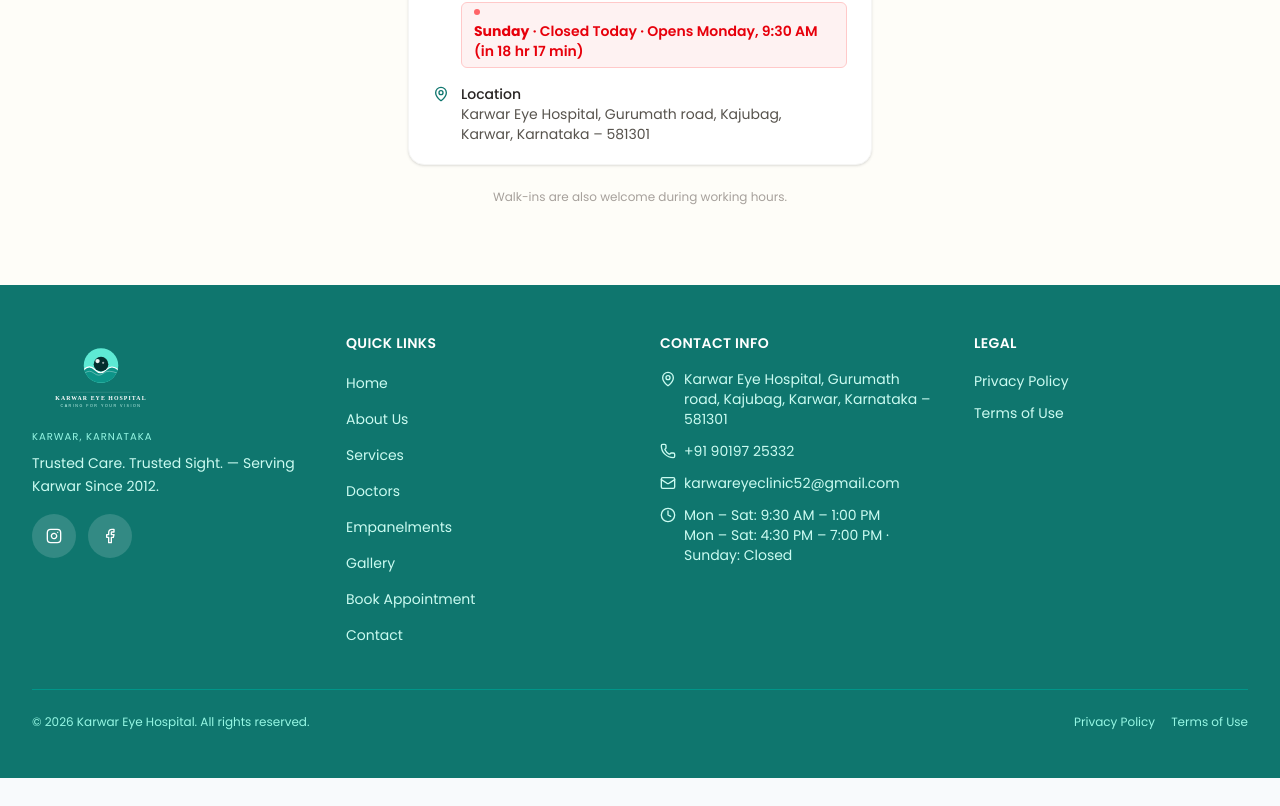
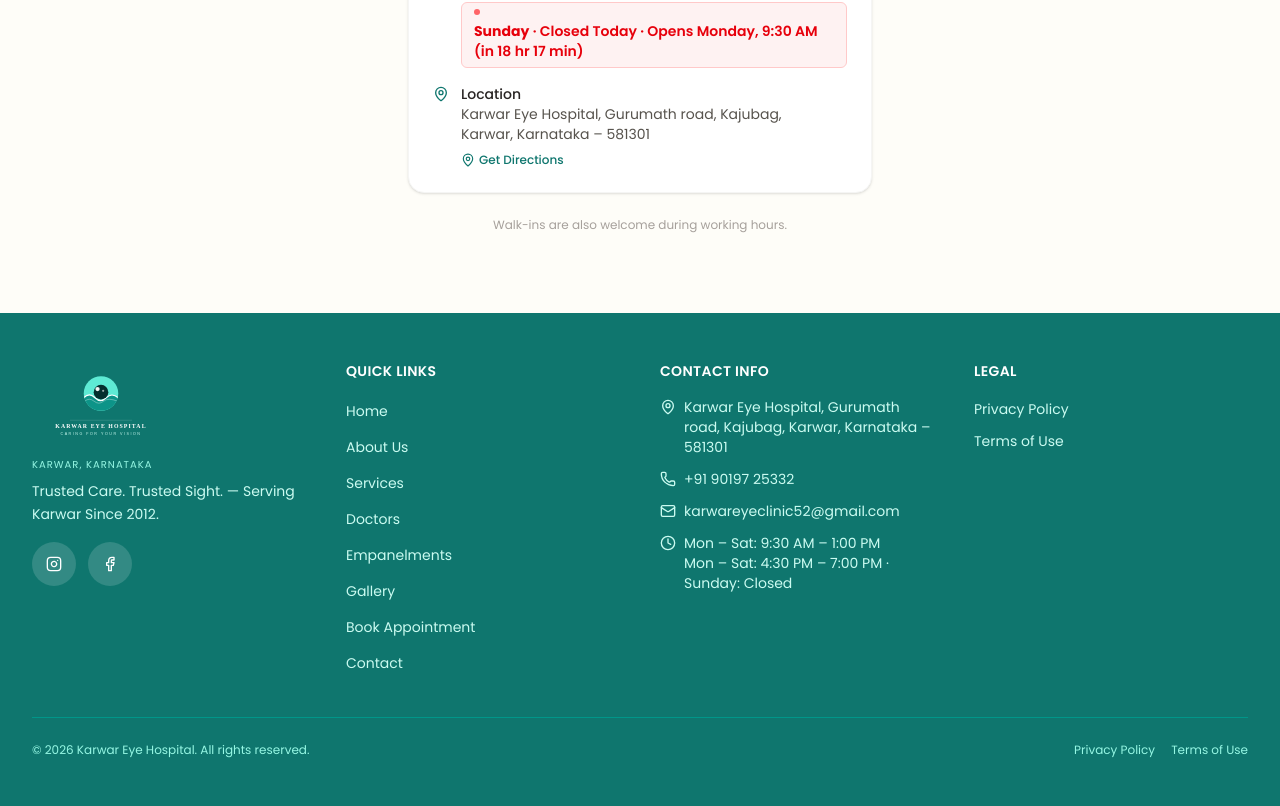
Before and after one commit to VivekcMW/karhosp, a Next.js app: page /en/appointments in a window 1280 px wide. Shown: the part 788-1594 px from the top of the page. Before the commit the page ends 1566 px from the top, so only its background shows below. Built offline with nearby package versions, Linux system fonts and the light colour scheme.

Commit message:
feat: Add Google Maps integration to footer, contact, and appointments pages

```diff
--- a/messages/en.json
+++ b/messages/en.json
@@ -231,13 +231,16 @@
     "workingHours": "Working Hours",
     "location": "Location",
     "addressLine1": "Karwar Eye Hospital, Gurumath road, Kajubag,",
-    "addressLine2": "Karwar, Karnataka – 581301"
+    "addressLine2": "Karwar, Karnataka – 581301",
+    "getDirections": "Get Directions"
   },
   "contact": {
     "pageTitle": "Contact Us",
     "pageSubtitle": "We're here to help — reach out to us anytime",
     "address": "Address",
     "addressValue": "Karwar Eye Hospital, Gurumath road, Kajubag, Karwar, Karnataka – 581301",
+    "viewOnMap": "View on Google Maps",
+    "getDirections": "Get Directions",
     "phone": "Phone",
     "email": "Email",
     "hours": "Working Hours",
--- a/messages/kn.json
+++ b/messages/kn.json
@@ -231,13 +231,16 @@
     "workingHours": "ಕೆಲಸದ ಸಮಯ",
     "location": "ಸ್ಥಳ",
     "addressLine1": "ಕಾರವಾರ ಕಣ್ಣಿನ ಆಸ್ಪತ್ರೆ, ಗುರುಮಠ ರಸ್ತೆ, ಕಾಜುಬಾಗ,",
-    "addressLine2": "ಕಾರವಾರ, ಕರ್ನಾಟಕ – 581301"
+    "addressLine2": "ಕಾರವಾರ, ಕರ್ನಾಟಕ – 581301",
+    "getDirections": "ದಾರಿ ಪಡೆಯಿರಿ"
   },
   "contact": {
     "pageTitle": "ಸಂಪರ್ಕಿಸಿ",
     "pageSubtitle": "ನಾವು ಯಾವಾಗಲೂ ಸಹಾಯ ಮಾಡಲು ಸಿದ್ಧ",
     "address": "ವಿಳಾಸ",
     "addressValue": "ಕಾರವಾರ ಕಣ್ಣಿನ ಆಸ್ಪತ್ರೆ, ಗುರುಮಠ ರಸ್ತೆ, ಕಾಜುಬಾಗ, ಕಾರವಾರ, ಕರ್ನಾಟಕ – 581301",
+    "viewOnMap": "ಗೂಗಲ್ ಮ್ಯಾಪ್ಸ್ನಲ್ಲಿ ವೀಕ್ಷಿಸಿ",
+    "getDirections": "ದಾರಿ ಪಡೆಯಿರಿ",
     "phone": "ದೂರವಾಣಿ",
     "email": "ಇಮೇಲ್",
     "hours": "ಕೆಲಸದ ಸಮಯ",
--- a/src/app/[locale]/appointments/page.tsx
+++ b/src/app/[locale]/appointments/page.tsx
@@ -75,7 +75,16 @@
               <div>
                 <p className="font-medium text-stone-800">{t("location")}</p>
                 <p>{t("addressLine1")}</p>
-                <p>{t("addressLine2")}</p>
+                <p className="mb-2">{t("addressLine2")}</p>
+                <a
+                  href="https://www.google.com/maps/search/?api=1&query=Karwar+Eye+Hospital+Gurumath+road+Kajubag+Karwar+Karnataka+581301"
+                  target="_blank"
+                  rel="noopener noreferrer"
+                  className="inline-flex items-center gap-1 text-[#0f766e] hover:text-[#0d6b63] text-xs font-medium transition-colors"
+                >
+                  <MapPin className="w-3.5 h-3.5" />
+                  {t("getDirections")}
+                </a>
               </div>
             </div>
           </div>
--- a/src/app/[locale]/contact/page.tsx
+++ b/src/app/[locale]/contact/page.tsx
@@ -27,7 +27,16 @@
               </div>
               <div>
                 <p className="font-semibold text-stone-800 mb-1">{t("address")}</p>
-                <p className="text-stone-500 text-sm">{t("addressValue")}</p>
+                <p className="text-stone-500 text-sm mb-2">{t("addressValue")}</p>
+                <a
+                  href="https://www.google.com/maps/search/?api=1&query=Karwar+Eye+Hospital+Gurumath+road+Kajubag+Karwar+Karnataka+581301"
+                  target="_blank"
+                  rel="noopener noreferrer"
+                  className="inline-flex items-center gap-1 text-[#0f766e] hover:text-[#0d6b63] text-xs font-medium transition-colors"
+                >
+                  <MapPin className="w-3.5 h-3.5" />
+                  {t("viewOnMap")}
+                </a>
               </div>
             </div>
 
@@ -69,7 +78,7 @@
           {/* Map */}
           <div className="mt-8 rounded-2xl overflow-hidden border border-stone-200 h-72 sm:h-96">
             <iframe
-              src="https://www.google.com/maps/embed?pb=!1m18!1m12!1m3!1d3846.123!2d74.1292!3d14.8013!2m3!1f0!2f0!3f0!3m2!1i1024!2i768!4f13.1!3m3!1m2!1s0x3bbe9b4f1f77b1e5%3A0x1234567890abcdef!2sKarwar%2C%20Karnataka!5e0!3m2!1sen!2sin!4v1234567890"
+              src="https://www.google.com/maps/embed?pb=!1m18!1m12!1m3!1d3845.5678!2d74.1292!3d14.8013!2m3!1f0!2f0!3f0!3m2!1i1024!2i768!4f13.1!3m3!1m2!1s0x0%3A0x0!2zMTTCsDQ4JzA0LjciTiA3NMKwMDcnNDUuMSJF!5e0!3m2!1sen!2sin!4v1234567890"
               width="100%"
               height="100%"
               style={{ border: 0 }}
--- a/src/components/layout/Footer.tsx
+++ b/src/components/layout/Footer.tsx
@@ -97,7 +97,14 @@
             <ul className="space-y-3 text-sm text-teal-100">
               <li className="flex gap-2">
                 <MapPin className="w-4 h-4 mt-0.5 shrink-0" />
-                <span>{tc("addressValue")}</span>
+                <a
+                  href="https://www.google.com/maps/search/?api=1&query=Karwar+Eye+Hospital+Gurumath+road+Kajubag+Karwar+Karnataka+581301"
+                  target="_blank"
+                  rel="noopener noreferrer"
+                  className="hover:text-white transition-colors"
+                >
+                  {tc("addressValue")}
+                </a>
               </li>
               <li className="flex gap-2 items-center">
                 <Phone className="w-4 h-4 shrink-0" />
```
